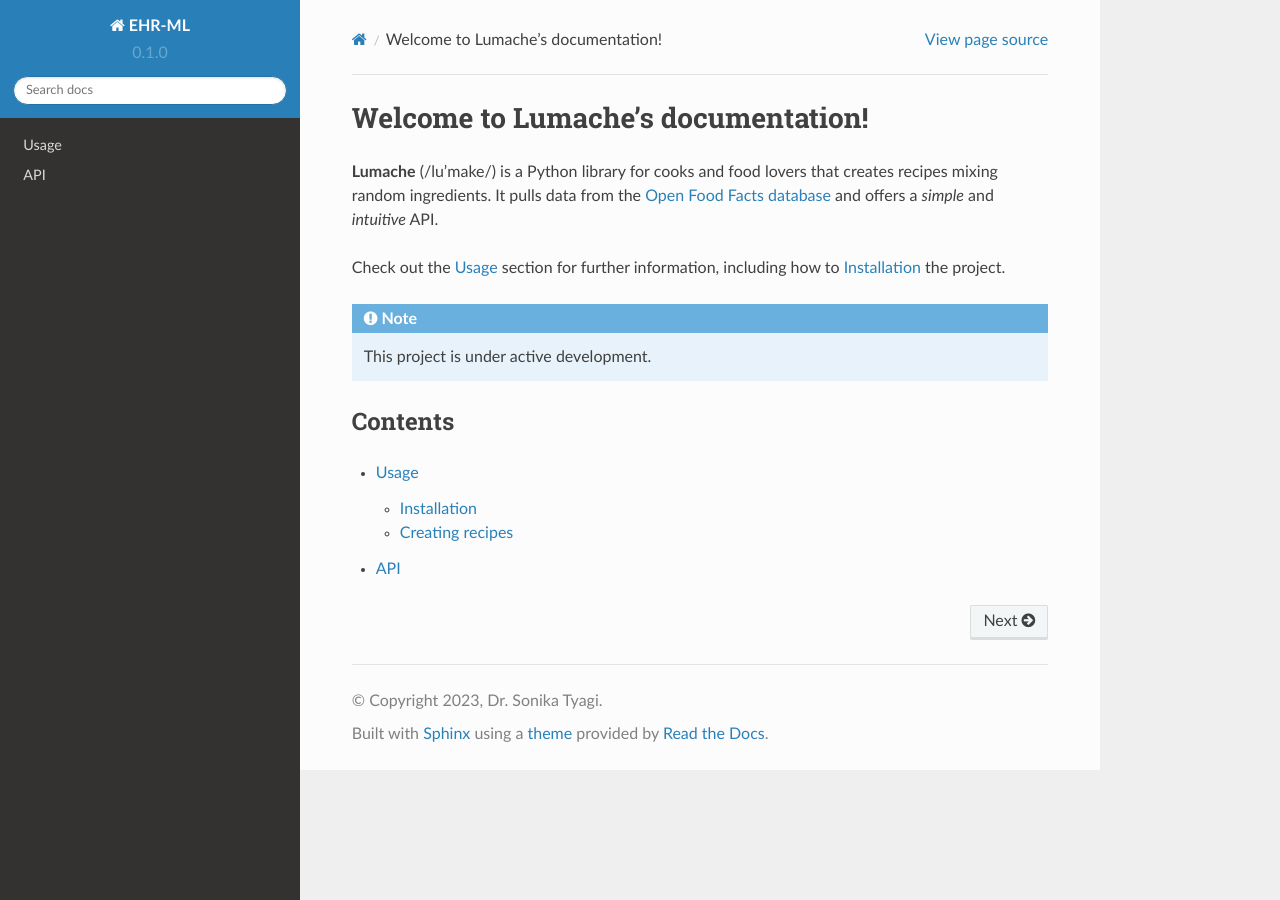
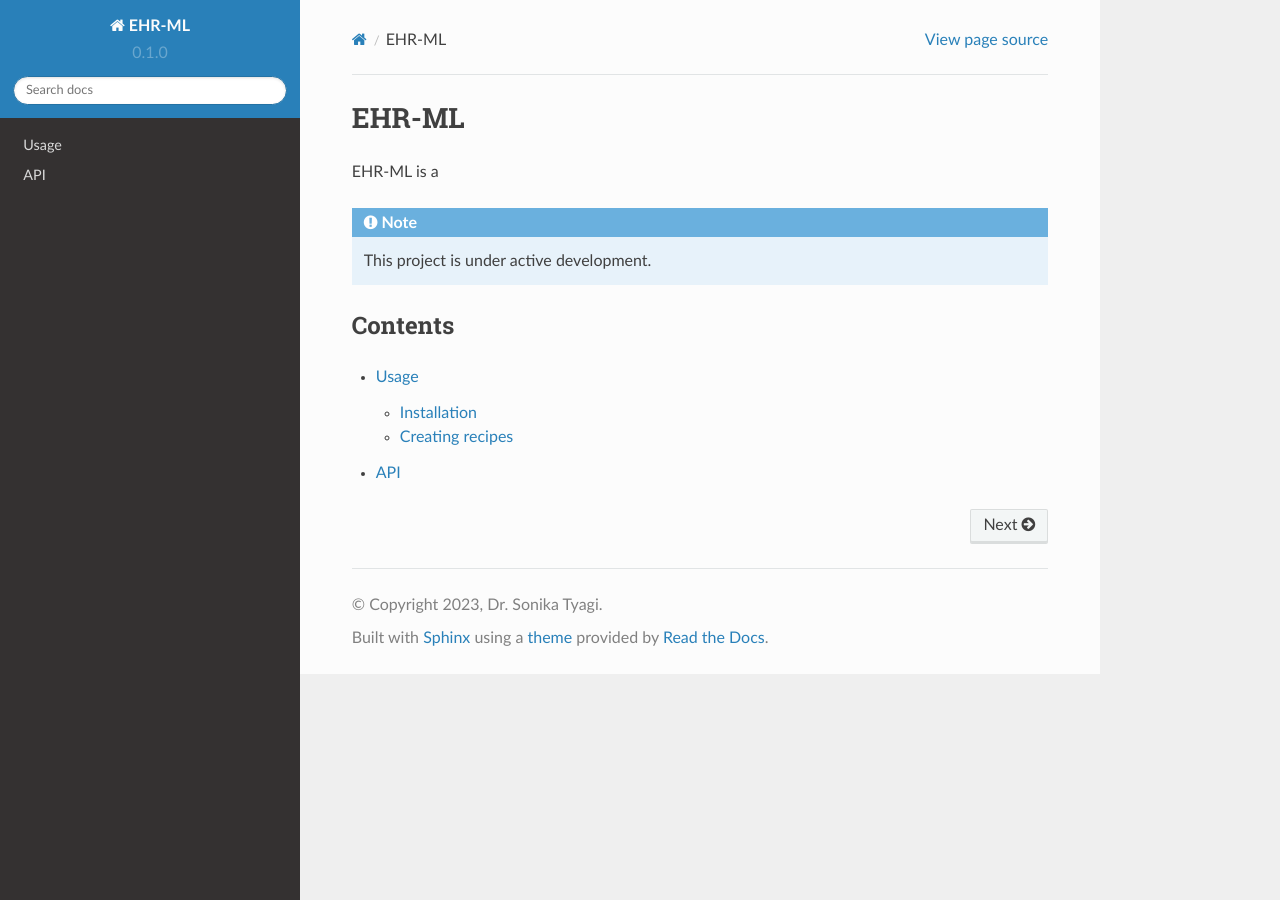
Before and after one commit to ryashpal/EHR-ML-Tutorials, a Sphinx documentation site: the page built from docs/source/index.rst, in a window 1280 px wide. Built offline with Sphinx 7.4.7 and the Read the Docs theme 2.0.0, drawn with Linux system fonts in a browser that asks for light colours.

Commit message:
Update index.rst

```diff
--- a/docs/source/index.rst
+++ b/docs/source/index.rst
@@ -1,13 +1,7 @@
-Welcome to Lumache's documentation!
-===================================
+EHR-ML
+======
 
-**Lumache** (/lu'make/) is a Python library for cooks and food lovers
-that creates recipes mixing random ingredients.
-It pulls data from the `Open Food Facts database <https://world.openfoodfacts.org/>`_
-and offers a *simple* and *intuitive* API.
-
-Check out the :doc:`usage` section for further information, including
-how to :ref:`installation` the project.
+EHR-ML is a
 
 .. note::
 
```
